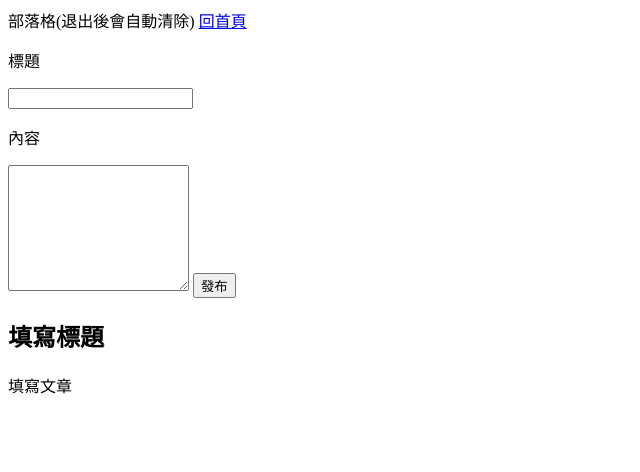
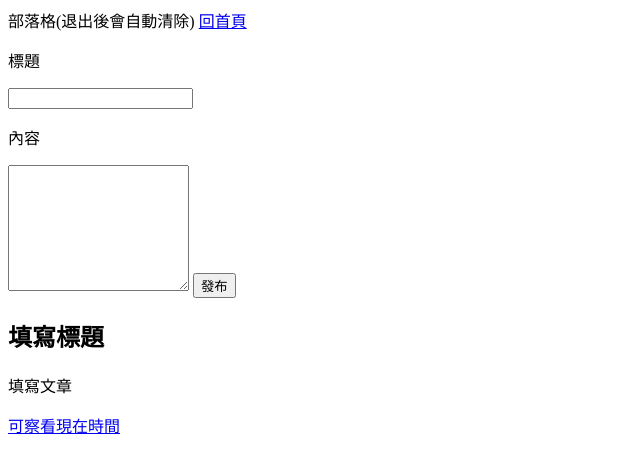
Before and after one commit to guanjiehuan/guanjiehuan.github.io, a plain HTML site: page page2.html in a window 1280 px wide. Shown: the whole page, without its empty margins (0-640 px from the left). Drawn offline with Linux system fonts and the light colour scheme.

Commit message:
Update page2.html
Signed-off-by: guanjiehuan <127601529+guanjiehuan@users.noreply.github.com>

```diff
--- a/page2.html
+++ b/page2.html
@@ -19,19 +19,6 @@
                 </div>
             </div>
             <script src="use.js"></script>
-
-
-
-
-
-
-
-
-
-
-
-
-
-
+             <a href="clock.html">可察看現在時間</a>
             </body>
      </HTML>
```
